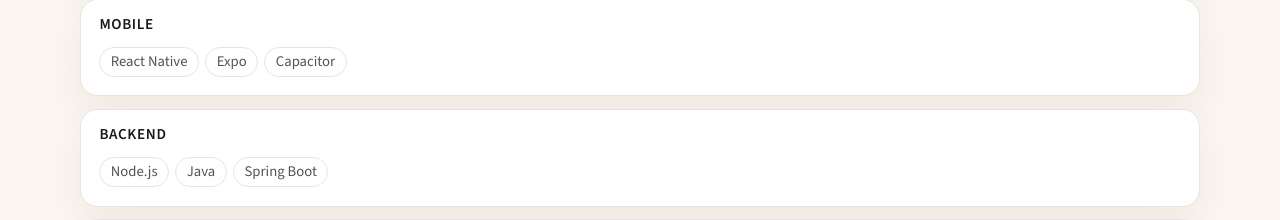
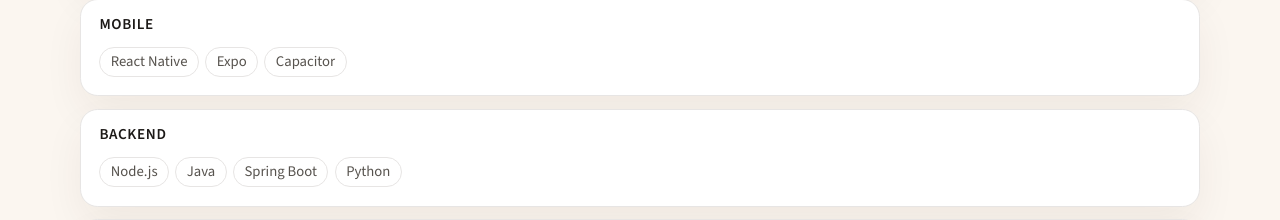
Before and after one commit to nikhil-dev-code/niks-profile-page, a Next.js app: page / in a window 1280 px wide. Shown: the part 7257-7477 px from the top of the page. Built offline with nearby package versions, Linux system fonts and the light colour scheme.

Commit message:
add python to backend

```diff
--- a/content/profile.ts
+++ b/content/profile.ts
@@ -313,7 +313,7 @@
   },
   {
     label: "Backend",
-    items: ["Node.js", "Java", "Spring Boot"],
+    items: ["Node.js", "Java", "Spring Boot", "Python"],
   },
   {
     label: "Cloud",
```
